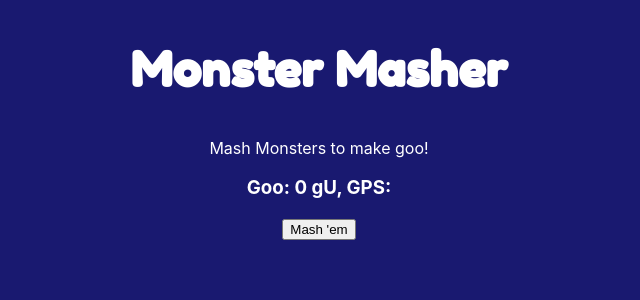
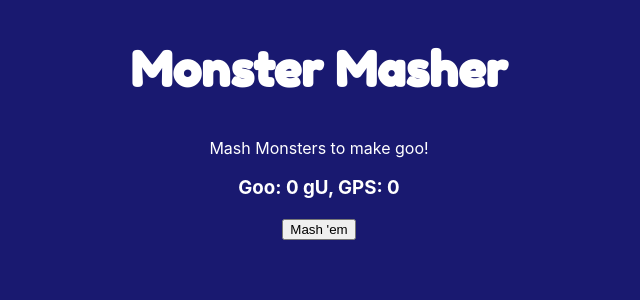
Before and after one commit to mattesteves/MonsterMasher, a React (Create React App) app: page / in a window 1280 px wide. Shown: the top 300 px of the page, without its empty margins (321-961 px from the left). Built offline with nearby package versions, Linux system fonts and the light colour scheme.

Commit message:
GPS now starts at 0

```diff
--- a/src/App.js
+++ b/src/App.js
@@ -9,7 +9,7 @@ class App extends Component {
     this.state = {
       goo: 0,
       gooMod: 1,
-      autoGooMod: 0.1
+      autoGooMod: 0
     };
   }
   mash = () => {
@@ -17,16 +17,12 @@ class App extends Component {
     this.setState({ goo: newGoo });
   };
 
-  autoMash = status => {
+  autoMash = () => {
     let mashInterval;
-    if (status === 'yes') {
-      mashInterval = setInterval(() => {
-        let autoGoo = this.state.goo + this.state.autoGooMod;
-        this.setState({ goo: autoGoo });
-      }, 1000);
-    } else {
-      clearInterval(mashInterval);
-    }
+    mashInterval = setInterval(() => {
+      let autoGoo = this.state.goo + this.state.autoGooMod;
+      this.setState({ goo: autoGoo });
+    }, 1000);
   };
 
   modIncrease = (mod, num) => {
@@ -41,6 +37,7 @@ class App extends Component {
         mash={this.mash}
         autoMash={this.autoMash}
         modIncrease={this.modIncrease}
+        autoGooMod={this.state.autoGooMod}
       />
     );
   }
--- a/src/components/mash.jsx
+++ b/src/components/mash.jsx
@@ -11,6 +11,8 @@ class Mash extends Component {
 
   autoMashPress = () => {
     this.setState({ autoMash: true });
+    this.props.autoMash('yes');
+    this.props.modIncrease('autoGooMod', 0.1);
   };
 
   gooRound = () => {
@@ -24,7 +26,7 @@ class Mash extends Component {
         {this.props.goo === 0 ? <p>Mash Monsters to make goo!</p> : <br />}
 
         <h3>
-          Goo: {this.gooRound()} gU, GPS: {this.autoMashCount}{' '}
+          Goo: {this.gooRound()} gU, GPS: {this.props.autoGooMod}{' '}
         </h3>
         <button id="mash" onClick={this.props.mash}>
           Mash 'em
@@ -33,9 +35,11 @@ class Mash extends Component {
         {this.props.goo >= 20 && this.state.autoMash === false ? (
           <button id="automash" onClick={this.autoMashPress}>
             Automash{' '}
-            {this.state.autoMashCount > 0
-              ? '+ ' + this.state.autoMashCount
-              : ''}
+            {this.state.autoMashCount > 0 ? (
+              '+ ' + this.state.autoMashCount
+            ) : (
+              <button>Upgrade AutoMasher</button>
+            )}
           </button>
         ) : (
           <br />
```
